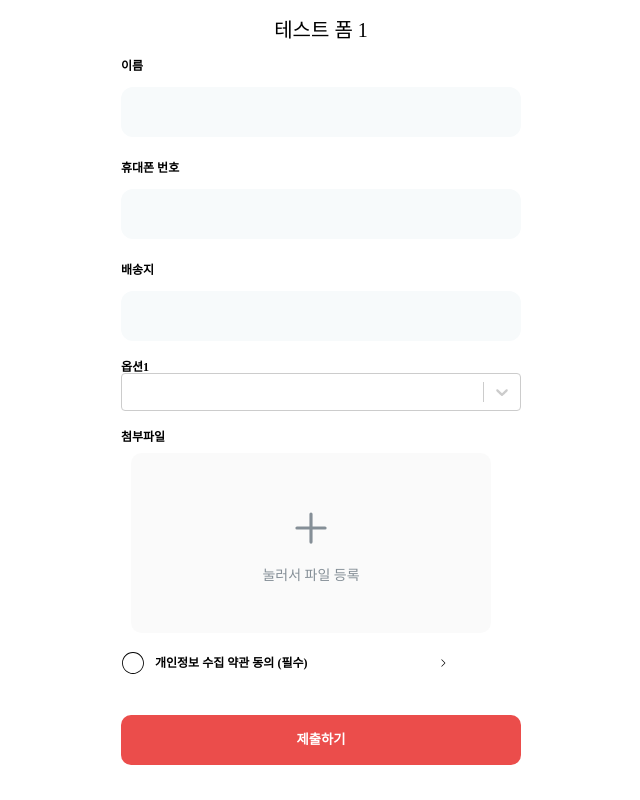
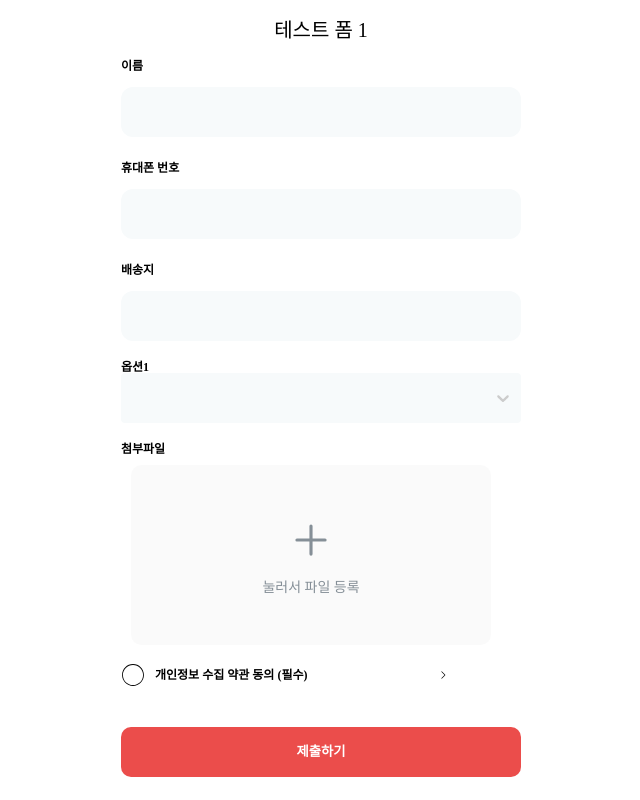
Before and after one commit to wanted-codestates-project-team-05/wanted-codestates-project-05-07, a React (Create React App) app: page /createdForm in a window 1280 px wide. Shown: the whole page, without its empty margins (319-959 px from the left). Built offline with nearby package versions, Linux system fonts and the light colour scheme.

Commit message:
option css

```diff
--- a/src/components/createdForm/CreatedForm.js
+++ b/src/components/createdForm/CreatedForm.js
@@ -1,3 +1,4 @@
+// @ts-nocheck
 import React, { useState, useEffect } from "react";
 import styled from "styled-components";
 import AddressInput from "./AddressInput";
--- a/src/components/createdForm/formItems.js
+++ b/src/components/createdForm/formItems.js
@@ -26,6 +26,27 @@ const Input = styled.input`
     font-size: 16px;
   }
 `;
+
+// Option custom
+const customStyles = {
+  option: (provided, state) => ({
+    ...provided,
+    color: state.data.color,
+    opacity: 0.8,
+    padding: 20,
+  }),
+  control: (provided) => ({
+    ...provided,
+    width: "100%",
+    height: "50px",
+    border: "none",
+    background: "#f7fafb",
+  }),
+  singleValue: (provided, state) => ({
+    ...provided,
+    color: state.data.color,
+  }),
+};
 
 export const InputBox = ({
   label,
@@ -83,6 +104,10 @@ export const SelectBox = ({
         options={obj}
         onChange={onChange}
         placeholder=""
+        styles={customStyles}
+        components={{
+          IndicatorSeparator: () => null,
+        }}
       />
     </Label>
   );
```
Also changed, not shown: src/components/createdForm/SubForm.js (deleted).
